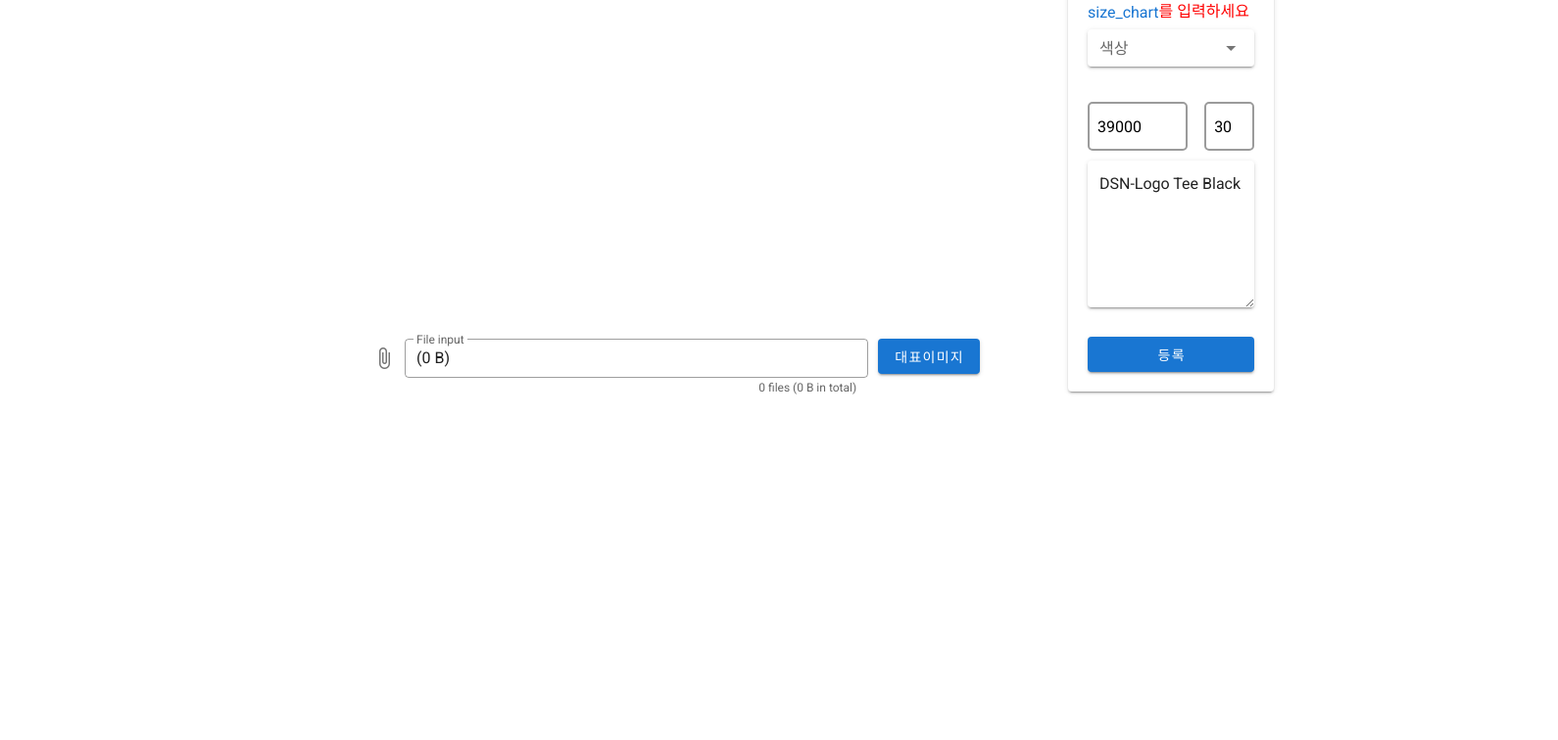
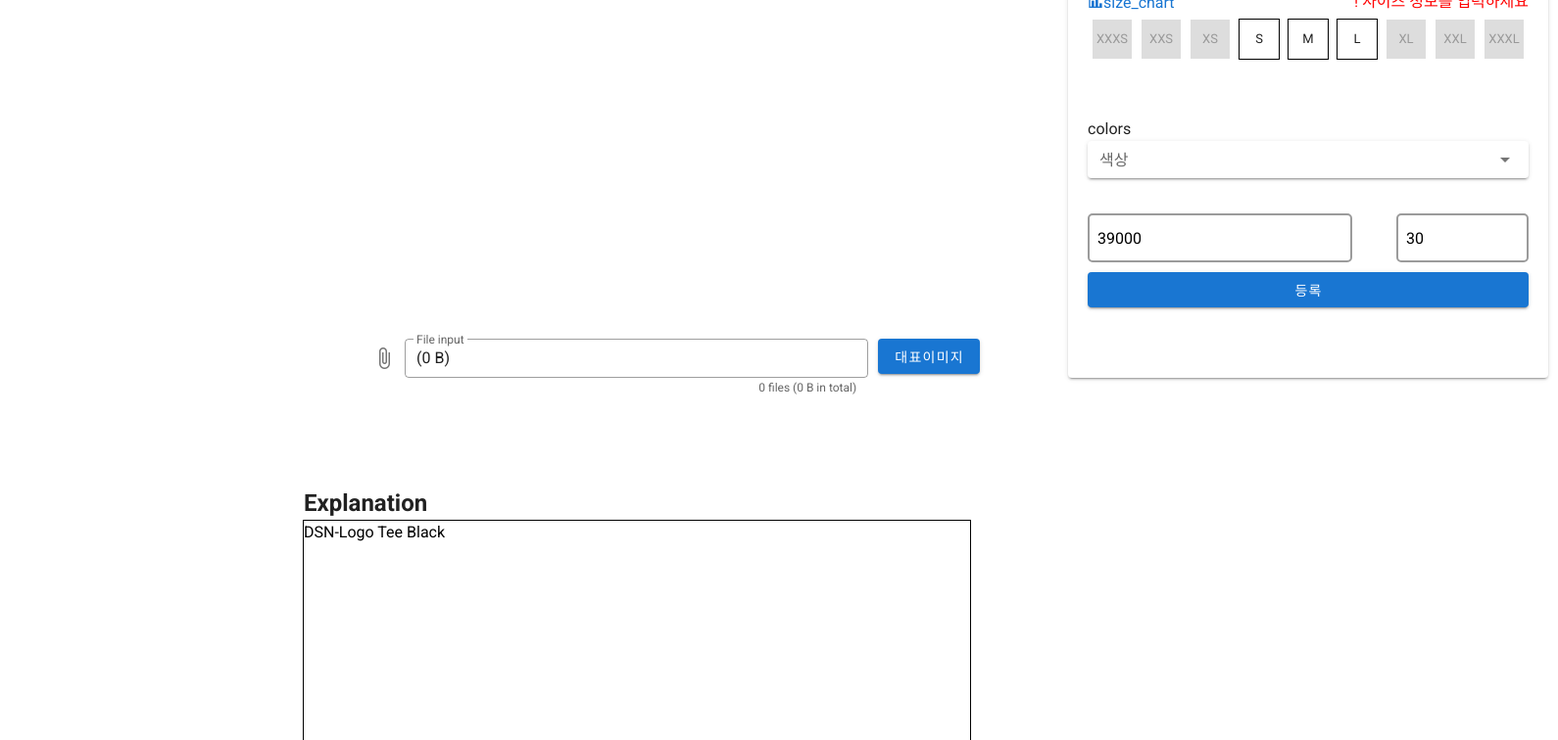
Before and after one commit to rlaguswhd19/ToyProject_Shopping, a Vue app in the folder shopping_front/: page /about in a window 1280 px wide. Shown: the part 480-1236 px from the top of the page at 98% size, 1590 px wide, since content can reach past the window. Before the commit the page ends 926 px from the top, so only its background shows below. Built offline with nearby package versions, Linux system fonts and the light colour scheme.

Commit message:
front: dsize button 생성 Explanation 위치 변경

```diff
--- a/shopping_front/src/components/dress/createDress.vue
+++ b/shopping_front/src/components/dress/createDress.vue
@@ -1,5 +1,6 @@
 <template>
 	<div class="content_wrap">
+		<div style="display: flex; margin-bottom: 100px;">
 			<div class="preview_wrap">
 				<div class="preview_list_wrap">
 					<!-- <div v-for="preview in previews" :key="preview.id"> -->
@@ -209,7 +210,8 @@
 												</thead>
 												<tbody>
 													<tr
-													v-for="(s, idx) in sizes"
+														v-for="(s,
+														idx) in sizes"
 														:key="idx"
 													>
 														<th v-if="checks[idx]">
@@ -220,31 +222,45 @@
 																type="text"
 																class="td_input"
 																v-model="s.info"
-															style="width: 100%;"
+																style="
+																	width: 100%;
+																"
 															/>
 														</td>
 														<td v-if="checks[idx]">
 															<input
 																type="text"
 																class="td_input"
-															v-model="s.width"
-															style="width: 100%;"
+																v-model="
+																	s.width
+																"
+																style="
+																	width: 100%;
+																"
 															/>
 														</td>
 														<td v-if="checks[idx]">
 															<input
 																type="text"
 																class="td_input"
-															v-model="s.height"
-															style="width: 100%;"
+																v-model="
+																	s.height
+																"
+																style="
+																	width: 100%;
+																"
 															/>
 														</td>
 														<td v-if="checks[idx]">
 															<input
 																type="text"
 																class="td_input"
-															v-model="s.count"
-															style="width: 100%;"
+																v-model="
+																	s.count
+																"
+																style="
+																	width: 100%;
+																"
 															/>
 														</td>
 													</tr>
@@ -282,6 +298,27 @@
 							</div>
 						</v-card>
 					</v-dialog>
+					<div class="content_row" style="margin-bottom: 50px;">
+						<div v-for="s in sizes" :key="s.size">
+							<button
+								v-if="s.count == 0"
+								class="size_button"
+								disabled
+								style="
+									background-color: #ddd;
+									color: #999;
+									outline: none;
+								"
+							>
+								{{ s.size }}
+							</button>
+							<button v-else class="size_button">
+								{{ s.size }}
+							</button>
+						</div>
+					</div>
+					<div>
+						<span>colors</span>
 						<v-select
 							:items="colors"
 							label="색상"
@@ -290,6 +327,8 @@
 							solo
 							style="width: 100%;"
 						></v-select>
+						<div></div>
+					</div>
 					<div class="content_row">
 						<input
 							type="number"
@@ -306,11 +345,6 @@
 							style="width: 30%;"
 						/>
 					</div>
-				<v-textarea
-					label="Explanation"
-					solo
-					v-model="dressDto.explanation"
-				></v-textarea>
 					<v-btn
 						@click="post_dress"
 						color="primary"
@@ -320,6 +354,14 @@
 					>
 				</v-card>
 			</div>
+		</div>
+		<h2>Explanation</h2>
+		<textarea
+			rows="10"
+			style="width: 100%; outline: 1px black solid;"
+			v-model="dressDto.explanation"
+		>
+		</textarea>
 	</div>
 </template>
 
@@ -443,6 +485,12 @@ export default {
 		},
 
 		change_image() {
+			if (this.files.length > 8) {
+				alert('8개 이상의 파일은 업로드가 불가합니다.')
+				this.files = []
+				return
+			}
+
 			this.previews = []
 
 			for (let i = 0; i < this.files.length; i++) {
--- a/shopping_front/src/css/dress/dressDetail.css
+++ b/shopping_front/src/css/dress/dressDetail.css
@@ -2,6 +2,9 @@
 .content_wrap {
 	margin: 10px;
 	width: 100%;
+}
+
+.content_wrap_a{
 	display: flex;
 }
 
@@ -12,14 +15,25 @@
 }
 
 .preview_list_wrap {
-	margin-top: 100px;
+	margin-top: 50px;
 	width: 50px;
-	height: 700px;
+	height: 600px;
 	margin-right: 20px;
 }
 
 .preview_list {
-	margin-bottom: 20px;
+	margin: 20px 5px;
+}
+.size_button{
+	outline: 1px black solid;
+	margin: 0 5px 10px 5px;
+	width: 40px;
+	height: 40px;
+	text-align: center;
+	font-size: 13px;
+	/* background-color: #9b9b9b; */
+	opacity: 70;
+
 }
 
 .big_preview_wrap {
```
Also changed, not shown: 1 other file (tests, documents, lock files or other folders). Lines whose indentation alone changed are shown as unchanged.
